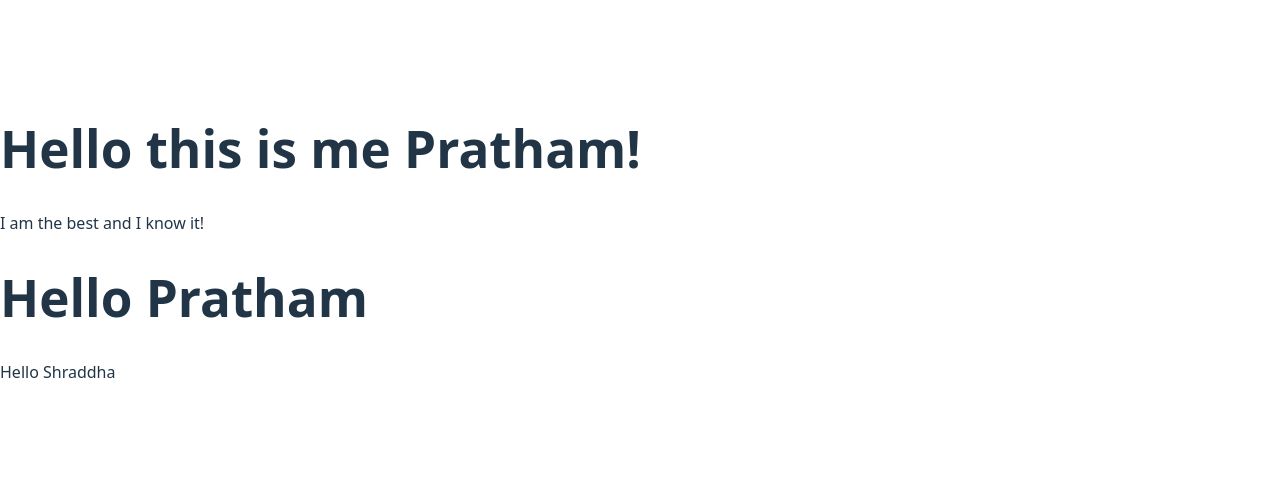
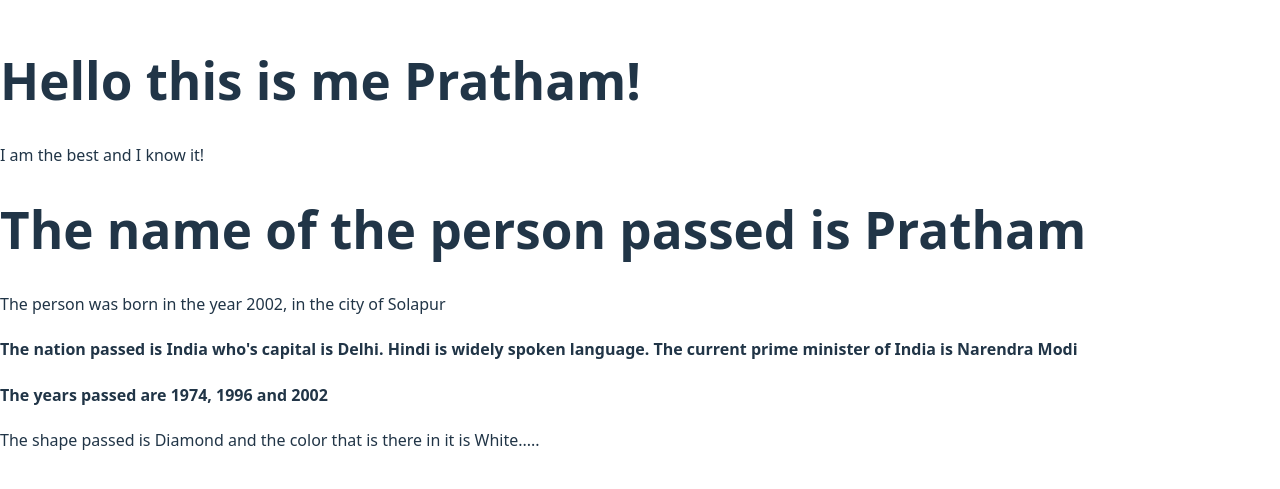
Before and after one commit to pratham2707/react-practice, a React (Vite) app: page / in a window 1280 px wide. Shown: the part 157-646 px from the top of the page. Built offline with nearby package versions, Linux system fonts and the light colour scheme.

Commit message:
Everything related to properties

```diff
--- a/src/App.jsx
+++ b/src/App.jsx
@@ -7,8 +7,11 @@
 // import EventListner from "./Components/Variables/EventListners.jsx"
 // import StyleAttribute from "./Components/Variables/StyleAttribute.jsx"
 
-import IfStatement from "./Components/Conditions/IfStatement.jsx"
-import TernaryOperator from "./Components/Conditions/TernaryOperator.jsx"
+// import IfStatement from "./Components/Conditions/IfStatement.jsx"
+// import TernaryOperator from "./Components/Conditions/TernaryOperator.jsx"
+
+import SingleProperty from "./Components/Props/SingleProperty.jsx"
+import MultipleProperties from "./Components/Props/MultipleProperties.jsx"
 
 function App() {
   return (
@@ -23,8 +26,11 @@ function App() {
       <EventListner />
       <StyleAttribute /> */}
       {/* All related to conditions */}
-      <IfStatement />
-      <TernaryOperator />
+      {/* <IfStatement />
+      <TernaryOperator /> */}
+      {/* All related to properties */}
+      <SingleProperty name="Pratham" />
+      <MultipleProperties shape="Diamond" color="White" />
     </>
   )
 }
--- /dev/null
+++ b/src/Components/Props/ArrayProps.jsx
@@ -0,0 +1,9 @@
+function ArrayProps(props) {
+    return (
+        <>
+            <h4>The years passed are {props.years[0]}, {props.years[1]} and {props.years[2]}</h4>
+        </>
+    )
+}
+
+export default ArrayProps;
--- /dev/null
+++ b/src/Components/Props/DataTypes.jsx
@@ -0,0 +1,7 @@
+function DataTypes(props) {
+    return (
+        <p>The person was born in the year {props.year}, in the city of {props.city}</p>
+    )
+}
+
+export default DataTypes;
--- /dev/null
+++ b/src/Components/Props/MultipleProperties.jsx
@@ -0,0 +1,7 @@
+function MultipleProperties(props) {
+    return (
+        <p>The shape passed is {props.shape} and the color that is there in it is {props.color}.....</p>
+    )
+}
+
+export default MultipleProperties;
--- /dev/null
+++ b/src/Components/Props/ObjectProps.jsx
@@ -0,0 +1,9 @@
+function ObjectProps(props) {
+    return (
+        <>
+            <h4>The nation passed is {props.nation.name} who's capital is {props.nation.capital}. {props.nation.language} is widely spoken language. The current prime minister of {props.nation.name} is {props.nation.pm}</h4>
+        </>
+    )
+}
+
+export default ObjectProps;
--- /dev/null
+++ b/src/Components/Props/SingleProperty.jsx
@@ -0,0 +1,19 @@
+import ArrayProps from "./ArrayProps.jsx";
+import DataTypes from "./DataTypes.jsx";
+import ObjectProps from "./ObjectProps.jsx";
+
+function SingleProperty(props) {
+    let city = "Solapur";
+    const nation = { name: "India", capital: "Delhi", language: "Hindi", pm: "Narendra Modi" }
+    const years = [1974, 1996, 2002]
+    return (
+        <>
+            <h1>The name of the person passed is {props.name}</h1>
+            <DataTypes year={2002} city={city} />
+            <ObjectProps nation={nation} />
+            <ArrayProps years={years} />
+        </>
+    )
+}
+
+export default SingleProperty;
```
